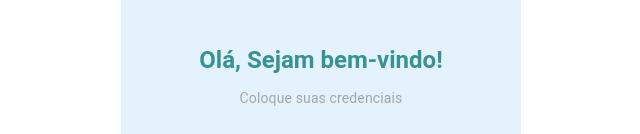
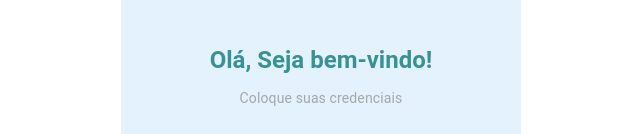
Before and after one commit to barcellos96/desafio-cash-way, a React (Create React App) app: page / in a window 1280 px wide. Shown: the part 185-319 px from the top of the page, without its empty margins (319-959 px from the left). Built offline with nearby package versions, Linux system fonts and the light colour scheme.

Commit message:
fix: correção

```diff
--- a/src/Pages/login/index.tsx
+++ b/src/Pages/login/index.tsx
@@ -76,7 +76,7 @@ export const Login = () => {
           variant="h5"
           sx={{ fontWeight: "bold", marginTop: "10px", color: "#369293" }}
         >
-          Olá, Sejam bem-vindo!
+          Olá, Seja bem-vindo!
         </Typography>
         <Typography
           variant="subtitle1"
```
